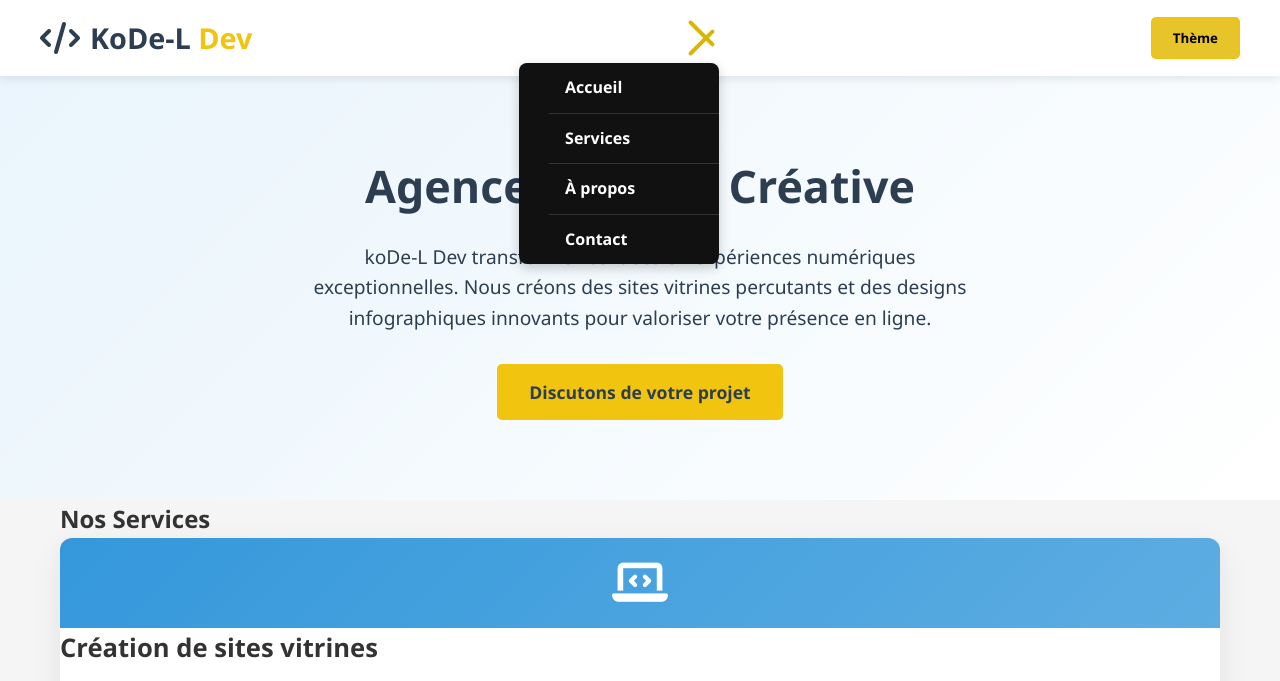
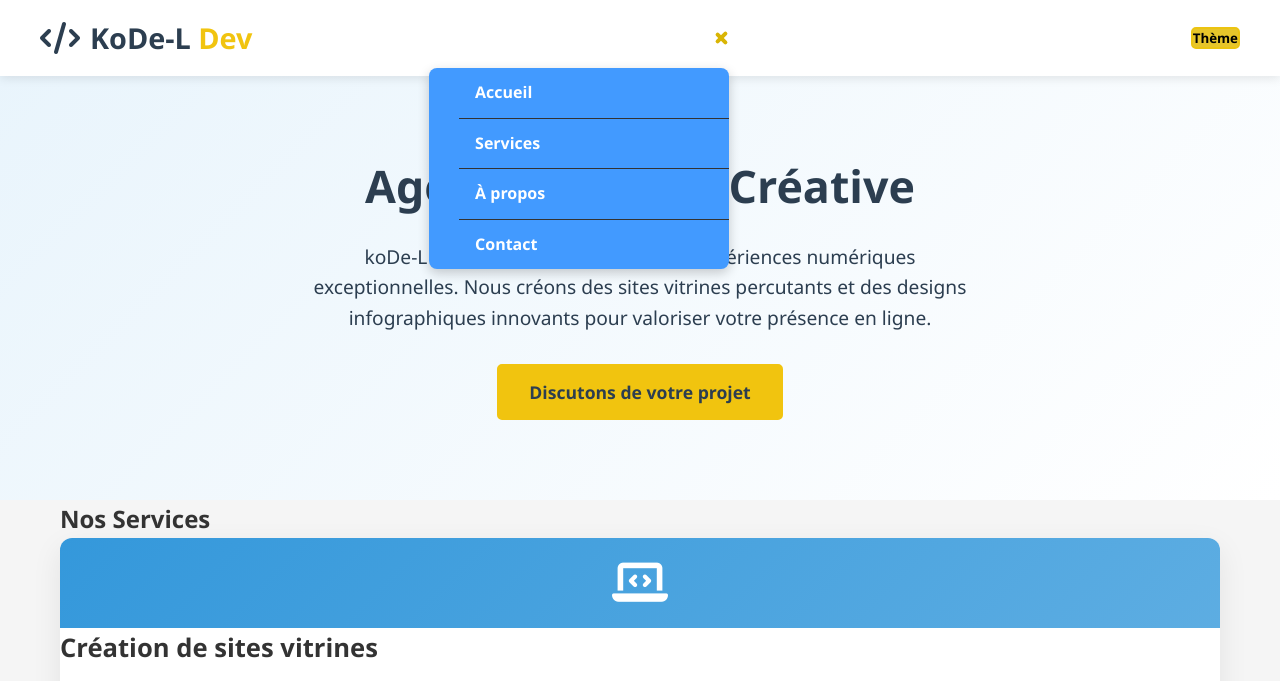
Before and after one commit to christoth-king/Kode-ldev, a plain HTML site: page index.html in a window 1280 px wide. Both pictures are taken after a click on the element 701 px from the left and 38 px from the top of the page. Shown: the top 681 px of the page. Drawn offline with Linux system fonts and the light colour scheme.

```diff
--- a/index.html
+++ b/index.html
@@ -584,7 +584,7 @@
 
 /* ===== BOUTON THEME ===== */
 #themeBtn {
-    padding: 10px 20px;
+
     border: none;
     background-color: rgb(231, 197, 42);
     color: rgb(0, 0, 0);
@@ -659,11 +659,10 @@ body {
 
     /* ===== Hamburger ===== */
     .hamburger {
-        position: space-between;
         top: 20px;
         right: 20px;
-        width: 35px;
-        height: 30px;
+        width: 15px;
+        height: 20px;
         display: flex;
         flex-direction: column;
         justify-content: space-between;
@@ -685,8 +684,8 @@ body {
     position: absolute; /* position par rapport au conteneur du hamburger */
     top: 40px;          /* juste sous le bouton */
     right: 0;           /* aligné à droite du bouton */
-    width: 200px;
-    background: #111;
+    width: 300px;
+    background: #429aff;
     color: #fff;
     border-radius: 8px;
     overflow: hidden;
```
